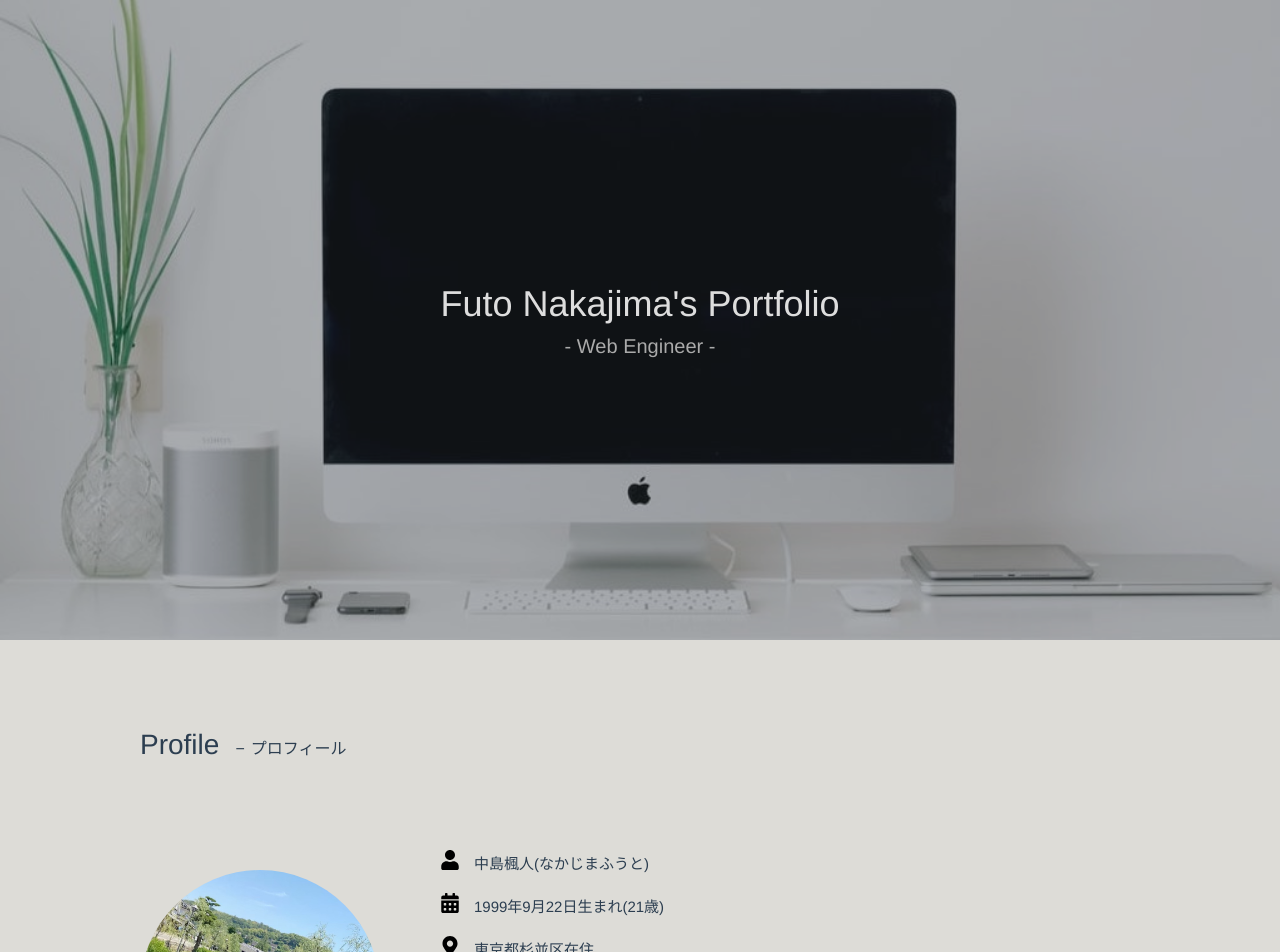
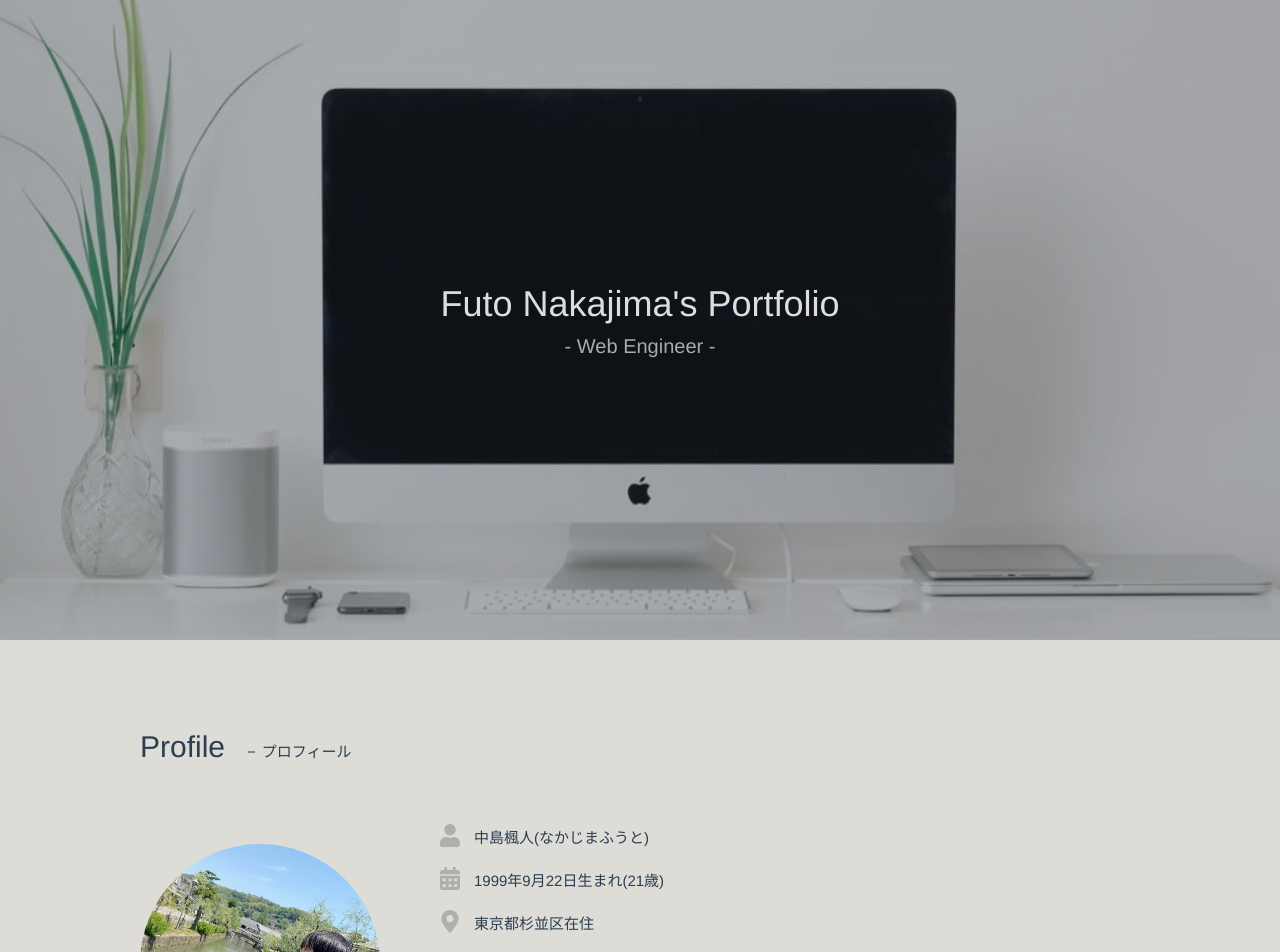
Before and after one commit to Maple0922/portfolio, a Vue app: page / in a window 1280 px wide. Shown: the top 952 px of the page. Built offline with nearby package versions, Linux system fonts and the light colour scheme.

Commit message:
Update: style of Main component

```diff
--- a/src/components/Main.vue
+++ b/src/components/Main.vue
@@ -26,6 +26,7 @@ export default {
 
 <style lang="scss">
 @import "@/assets/scss/import";
+@import "@/assets/scss/reset";
 
 .main {
   height: 200vh;
@@ -51,7 +52,7 @@ export default {
       align-items: baseline;
 
       @include mq("pc") {
-        margin-bottom: 80px;
+        margin-bottom: 50px;
       }
 
       @include mq("sp") {
@@ -61,6 +62,7 @@ export default {
       &--ja {
         &::before {
           margin-right: 6px;
+          margin-left: 6px;
           content: "−";
         }
       }
@@ -71,11 +73,11 @@ export default {
 
       @include mq("pc") {
         &--en {
-          font-size: 28px;
+          font-size: 30px;
         }
 
         &--ja {
-          font-size: 16px;
+          font-size: 15px;
         }
       }
 
--- a/src/components/Main/Profile.vue
+++ b/src/components/Main/Profile.vue
@@ -137,8 +137,15 @@ export default {
       &__icon {
         margin-right: 14px;
         display: inline-block;
+        min-width: 20px;
         width: 20px;
-        height: 20px;
+        opacity: 0.2;
+        @include mq("pc") {
+          height: 23px;
+        }
+        @include mq("sp") {
+          height: 20px;
+        }
       }
 
       &__text {
```
